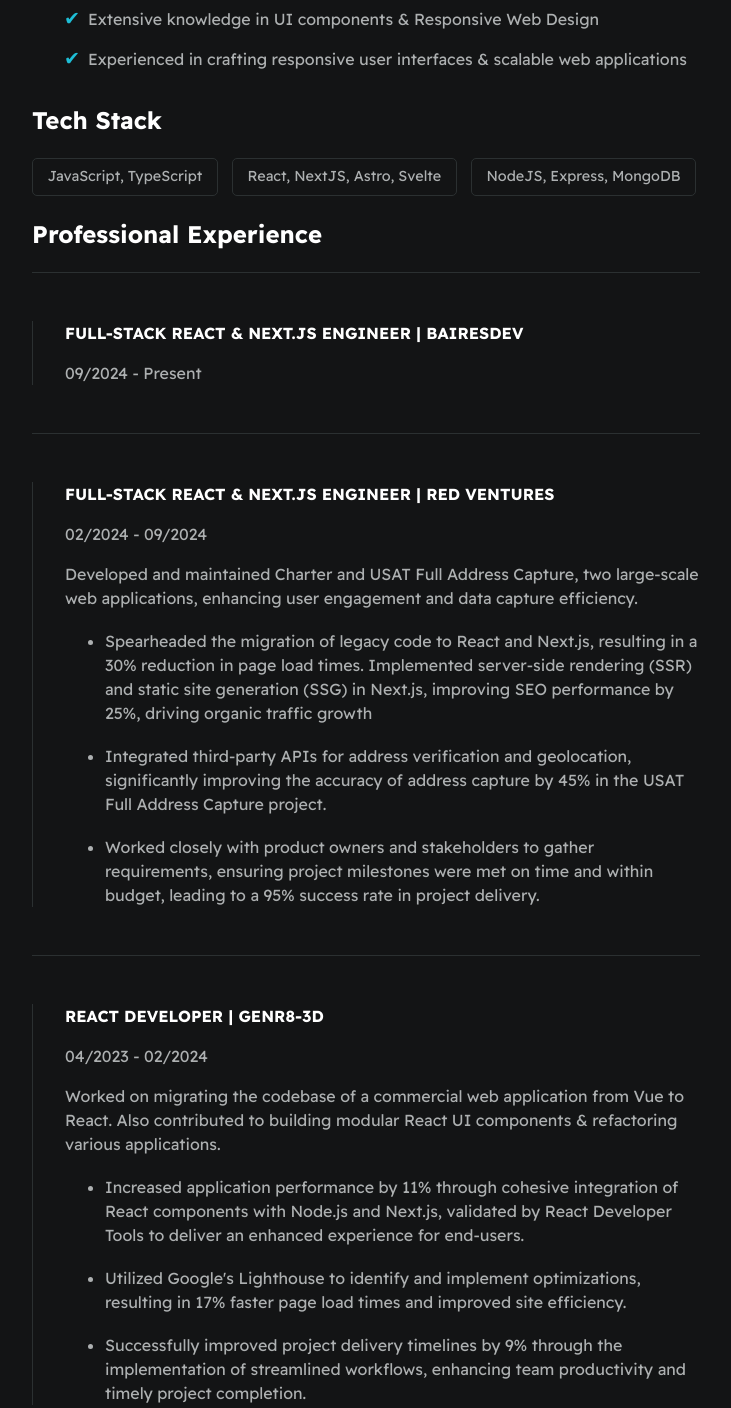
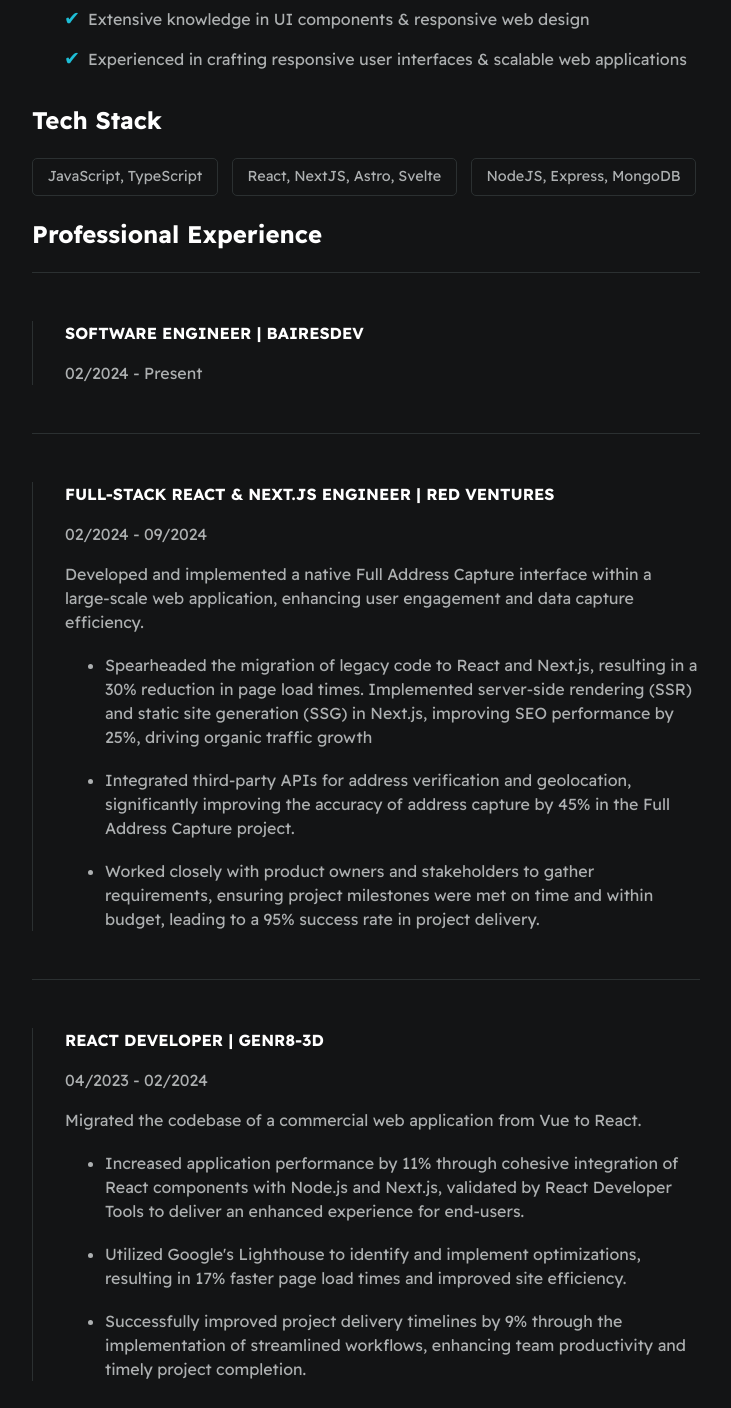
Before and after one commit to khamisilawrence/khamisilawrence.github.io, a plain HTML site: page index.html in a window 1280 px wide. Shown: the part 401-1809 px from the top of the page, without its empty margins (274-1005 px from the left). Drawn offline with Linux system fonts and the light colour scheme.

Commit message:
update content
- rephrase summaries
- correct casing inconsistencies

```diff
--- a/index.html
+++ b/index.html
@@ -25,7 +25,7 @@
 
       <section>
         <h1 class="user-name">Khamisi Lawrence</h1>
-        <p class="bio">Software developer specializing in web development.</p>
+        <p class="bio">Software engineer specializing in web development.</p>
         <address>
           <p class="email">
             <a href="mailto:khamisilawrencejm@gmail.com" target="_blank"
@@ -55,7 +55,7 @@
         <h2>Skills & Qualifications</h2>
         <ul class="qualifications--list">
           <li>Over 6 years of experience with software engineering</li>
-          <li>Extensive knowledge in UI components & Responsive Web Design</li>
+          <li>Extensive knowledge in UI components & responsive web design</li>
           <li>Experienced in crafting responsive user interfaces & scalable web applications</li>
         </ul>
 
@@ -90,11 +90,11 @@
         <div class="line-break"></div>
 
         <div class="card--work-history">
-          <strong>FULL-STACK REACT & NEXT.JS ENGINEER | BAIRESDEV</strong>
+          <strong>SOFTWARE ENGINEER | BAIRESDEV</strong>
           <p>
-            <time datetime="2024-09">09/2024</time>
+            <time datetime="2024-02">02/2024</time>
             <span> - <span>
-                <time datetime="2024-04">Present</time>
+                <time datetime="2024-10">Present</time>
           </p>
           <!-- <p>Worked on migrating the codebase of a commercial web application from Vue to React. Also contributed to
             building modular React UI
@@ -132,7 +132,8 @@
             <span> - <span>
                 <time datetime="2024-09">09/2024</time>
           </p>
-          <p>Developed and maintained Charter and USAT Full Address Capture, two large-scale web applications, enhancing
+          <p>Developed and implemented a native Full Address Capture interface within a large-scale web application,
+            enhancing
             user
             engagement and data capture efficiency.</p>
           <ul>
@@ -149,7 +150,7 @@
               <p>
                 Integrated third-party APIs for address verification and geolocation, significantly improving the
                 accuracy of address
-                capture by 45% in the USAT Full Address Capture project.
+                capture by 45% in the Full Address Capture project.
               </p>
             </li>
             <li>
@@ -171,10 +172,7 @@
             <span> - <span>
                 <time datetime="2024-02">02/2024</time>
           </p>
-          <p>Worked on migrating the codebase of a commercial web application from Vue to React. Also contributed to
-            building modular React UI
-            components &
-            refactoring various applications.</p>
+          <p>Migrated the codebase of a commercial web application from Vue to React.</p>
           <ul>
             <li>
               <p>
```
